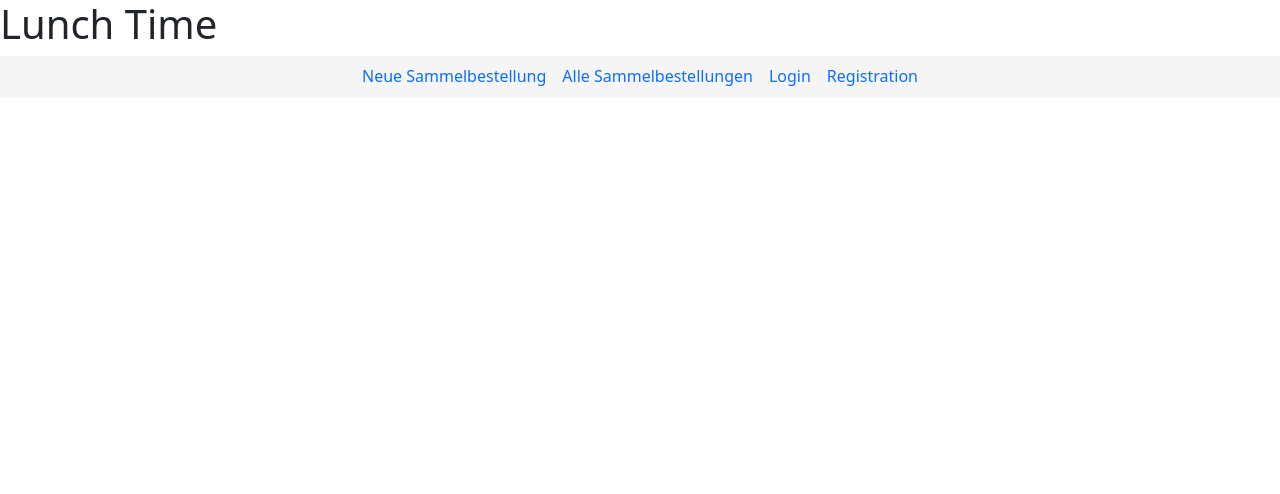
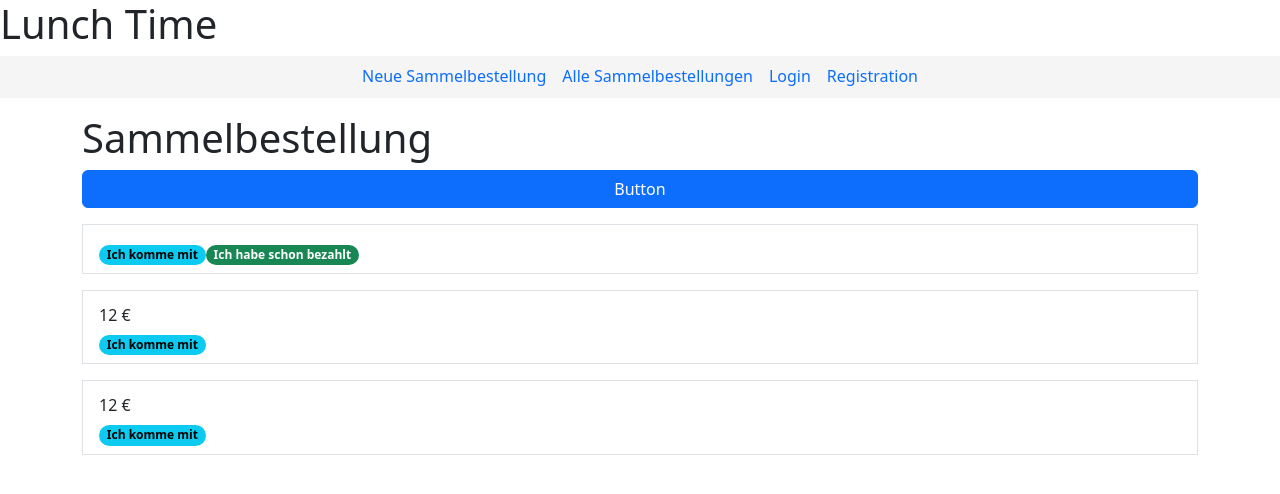
Before and after one commit to e-Ribbit/Lunch_Time_SPA, an Angular app in the folder Lunch_Time/: page /main-list/order-list in a window 1280 px wide. Before the commit this address led to /. Shown: the top 494 px of the page. Built offline with nearby package versions, Linux system fonts and the light colour scheme; data requests are answered from the project's data file.

Commit message:
edit routing

```diff
--- a/Lunch_Time/src/app/app-routing.module.ts
+++ b/Lunch_Time/src/app/app-routing.module.ts
@@ -10,12 +10,12 @@ import { LoginComponent } from './login/login.component';
 import { RegistrationComponent } from './registration/registration.component';
 
 const routes: Routes = [
-  { path: 'main-list/place-order', component: FormPlaceOrderComponent },
+  { path: 'main-list/order-list/place-order', component: FormPlaceOrderComponent },
   { path: 'create-order', component: FormCreateOrderComponent },
   { path: 'form-data', component: FormDataComponent },
   { path: 'edit-form-data', component: EditFormDataComponent },
   { path: 'main-list', component: MainListComponent },
-  { path: 'order-list', component: OrderListComponent},
+  { path: 'main-list/order-list', component: OrderListComponent},
   { path: 'login', component: LoginComponent },
   { path: 'registration', component: RegistrationComponent },
 ];
--- a/Lunch_Time/src/app/form-create-order/form-create-order.component.html
+++ b/Lunch_Time/src/app/form-create-order/form-create-order.component.html
@@ -1,7 +1,7 @@
 <div class="container mt-5">
     <div class="form-area">
-        <div class="alert alert-success alert-dismissible fade show" role="alert">
-            <strong>Holy guacamole!</strong> You should check in on some of those fields below.
+        <div *ngIf="submitted" class="alert alert-success alert-dismissible fade show" role="alert">
+            Sammelbestellung erfolgreich angelegt.
             <button type="button" class="btn-close" data-bs-dismiss="alert" aria-label="Close"></button>
         </div>
         <form class="create-order" [formGroup]="createOrder" (ngSubmit)="onSubmit()" #formCreateOrder='ngForm'>
--- a/Lunch_Time/src/app/form-create-order/form-create-order.component.ts
+++ b/Lunch_Time/src/app/form-create-order/form-create-order.component.ts
@@ -25,7 +25,7 @@ export class FormCreateOrderComponent {
   }
 
   @ViewChild('createOrderForm') form!: NgForm;
-  submitted = false;
+  submitted: boolean = false;
   onSubmit() {
     this.submitted = true;
     this.formDataValue = this.createOrder.value;
--- a/Lunch_Time/src/app/form-place-order/form-place-order.component.ts
+++ b/Lunch_Time/src/app/form-place-order/form-place-order.component.ts
@@ -26,7 +26,7 @@ export class FormPlaceOrderComponent {
   }
   @ViewChild('placeOrderForm') form!: NgForm;
 
-  submitted = false;
+  submitted: boolean = false;
   onSubmit() {
     this.submitted = true;
     // console.log(this.placeOrder);
--- a/Lunch_Time/src/app/main-list/main-list.component.html
+++ b/Lunch_Time/src/app/main-list/main-list.component.html
@@ -2,7 +2,7 @@
 <ul class="list-group" *ngFor="let listItem of listItems">
     <li class="list-unstyled mb-3">
         <div>
-            <a routerLink="place-order" class="list-group-item list-group-item-action" aria-current="true">
+            <a routerLink="order-list" class="list-group-item list-group-item-action" aria-current="true">
                 <div class="d-flex w-100 justify-content-between">
                     <h5 class="mb-1">{{listItem.name}}</h5>
                     <h5 class="mb-1">{{listItem.requiredFields}}</h5>
--- a/Lunch_Time/src/app/order-list/order-list.component.html
+++ b/Lunch_Time/src/app/order-list/order-list.component.html
@@ -1,4 +1,7 @@
 <h3 class=" display-6 mt-3">Sammelbestellung</h3>
+<div class="d-grid gap-2 mb-3">
+    <button class="btn btn-primary" type="button" routerLink="place-order">Button</button>
+  </div>
 <ul class="list-group" *ngFor="let listItem of orderListItems">
     <li class="list-unstyled mb-3">
         <div>
@@ -8,9 +11,9 @@
                     <h5 class="mb-1">{{listItem.order}}</h5>
                 </div>
                 <p class="mb-1">{{listItem.price}}</p>
-                <span class="alert alert-success" role="alert" *ngIf="!listItem.companion == true">
+                <span class="badge rounded-pill text-bg-info" *ngIf="!listItem.companion == true">
                     Ich komme mit</span>
-                <span class="alert alert-success" role="alert" *ngIf="!listItem.paid == true">
+                <span class="badge rounded-pill text-bg-success" *ngIf="!listItem.paid == true">
                     Ich habe schon bezahlt</span>
             </a>
         </div>
```
